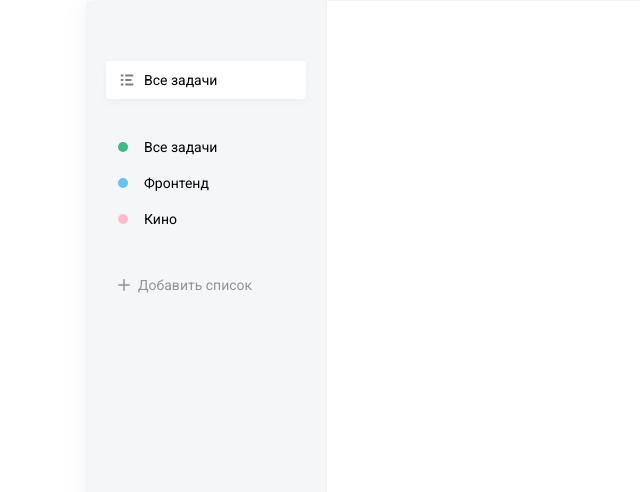
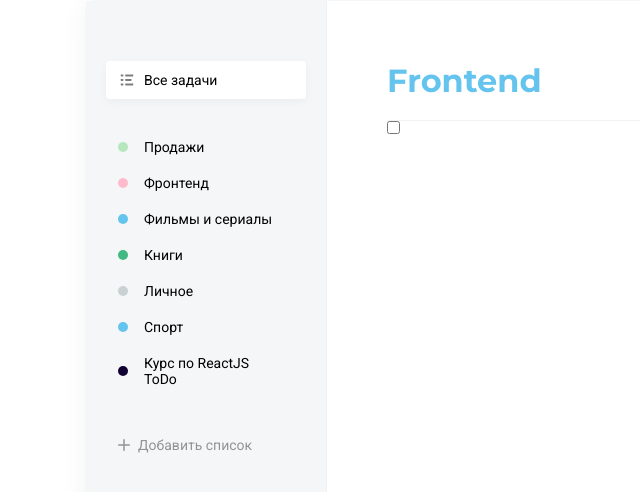
Before and after one commit to levensta/todo-app, a React (Create React App) app: page / in a window 1280 px wide. Shown: the part 134-626 px from the top of the page, without its empty margins (179-819 px from the left). Built offline with nearby package versions, Linux system fonts and the light colour scheme.

Commit message:
add Tasks component

```diff
--- a/public/index.html
+++ b/public/index.html
@@ -24,9 +24,14 @@
       work correctly both with client-side routing and a non-root public URL.
       Learn how to configure a non-root public URL by running `npm run build`.
     -->
+    <!--  Roboto  -->
 	<link rel="preconnect" href="https://fonts.googleapis.com">
 	<link rel="preconnect" href="https://fonts.gstatic.com" crossorigin>
 	<link href="https://fonts.googleapis.com/css2?family=Roboto:wght@400;500&display=swap" rel="stylesheet">
+    <!--  Montserrat Bold  -->
+    <link rel="preconnect" href="https://fonts.googleapis.com">
+    <link rel="preconnect" href="https://fonts.gstatic.com" crossorigin>
+    <link href="https://fonts.googleapis.com/css2?family=Montserrat:wght@700&display=swap" rel="stylesheet">
     <title>React App</title>
   </head>
   <body>
--- a/src/App.js
+++ b/src/App.js
@@ -1,13 +1,27 @@
-import React from "react";
+import React, { useState } from "react";
 // при указании папок, React будет искать в них index.jsx
 import List from "./components/List"
 import AddList from "./components/AddList"
+import Tasks from "./components/Tasks";
 
 import DB from "./assets/db.json";
 
 function App() {
 	// стейты в реакте позволяют обновлять даннные с переданными в них значениями
-	const [value, setValue] = React.useState("Hello World!");
+	const [lists, setLists] = useState(
+		DB.lists.map(item => {
+			item.color = DB.colors.filter(color => color.id === item.colorId)[0].name;
+			return item;
+		})
+	);
+
+	// мутировать состояния не очень хорошо, поэтому делаем глубокую копию
+	const onAddList = (obj) => {
+		// "spread" moment
+		// новый массив из lists + в конце добавляется объект obj
+		const newLists = [...lists, obj];
+		setLists(newLists);
+	};
 
 	return (
 		<div className="todo">
@@ -24,25 +38,17 @@ function App() {
 					]}
 				/>
 				<List
-					items={[
-						{
-							color: "green",
-							name: "Все задачи"
-						},
-						{
-							color: "blue",
-							name: "Фронтенд"
-						},
-						{
-							color: "pink",
-							name: "Кино"
-						}
-					]}
-					isRemovable={true}
+					items={lists}
+					onRemove={list => {
+						console.log(list);
+					}}
+					isRemovable
 				/>
-				<AddList colors={DB.colors} />
+				<AddList onAdd={onAddList} colors={DB.colors} />
 			</div>
-			<div className="todo__tasks"></div>
+			<div className="todo__tasks">
+				<Tasks />
+			</div>
 		</div>
 		);
 	}
--- a/src/components/AddList/index.jsx
+++ b/src/components/AddList/index.jsx
@@ -5,10 +5,29 @@ import Badge from '../Badge';
 import closeSvg from "../../assets/img/close.svg"
 import "./AddList.scss"
 
-const AddList = ( {colors} ) => {
+const AddList = ( {colors, onAdd} ) => {
 	// значение по умолчанию – false
 	const [visiblePopup, setVisiblePopup] = useState(false);
 	const [selectedColor, selectColor] = useState(colors[0].id);
+	const [inputValue, setInputValue] = useState("");
+
+	const onClose = () => {
+		setVisiblePopup(false);
+		setInputValue("");
+		selectColor(colors[0].id);
+	}
+
+	const addList = () => {
+		if (!inputValue) {
+			alert("Введите название списка");
+			return ;
+		}
+		const color = colors.filter(c => c.id === selectedColor)[0].name;
+		// color здесь ключ и значение одновременно
+		onAdd({id: Math.random(), name: inputValue, color});
+		onClose();
+	}
+
 	return (
 		// react не может отрендерить сразу два элемента, поэтому им обязательно иметь родительский
 		// чтобы не плодить лишние div'ы внутри друг друга, можно использовать React.Fragment
@@ -31,12 +50,20 @@ const AddList = ( {colors} ) => {
 			{visiblePopup && (
 				<div className="add-list__popup">
 					<img
-						onClick={() => setVisiblePopup(false)}
+						onClick={onClose}
 						src={closeSvg}
 						alt="close icon"
 						className="add-list__popup-close-btn"
 					/>
-					<input className="field" type="text" placeholder="Название списка" />
+
+					<input
+						value={inputValue}
+						onChange={e => setInputValue(e.target.value)}
+						className="field"
+						type="text"
+						placeholder="Название списка"
+					/>
+
 					<div className="add-list__popup-colors">
 						{
 							colors.map(color => (
@@ -49,7 +76,7 @@ const AddList = ( {colors} ) => {
 							)
 						}
 					</div>
-					<button className="button">Добавить список</button>
+					<button onClick={addList} className="button">Добавить список</button>
 				</div>
 			)}
 		</div>
--- a/src/components/List/List.scss
+++ b/src/components/List/List.scss
@@ -1,4 +1,5 @@
 .list {
+	$self: &;
 	margin-bottom: 30px;
 
 	&__add-button {
@@ -9,12 +10,33 @@
 		}
 	}
 
-
 	li {
 		display: flex;
 		align-items: center;
 		padding: 10px 12px;
 		cursor: pointer;
+
+		// $self - это класс родителя, соответственно здесь
+		// li находит в себе __remove-icon
+		&:hover #{$self}__remove-icon {
+			opacity: 0.2;
+		}
+
+		#{$self}__remove-icon {
+			opacity: 0;
+
+			&:hover {
+				opacity: 0.8;
+			}
+		}
+
+		span {
+			flex: 1
+		}
+
+		&.hover {
+			background: rgba(255, 255, 255, 0.5);
+		}
 
 		&.active {
 			background: #FFFFFF;
--- a/src/components/List/index.jsx
+++ b/src/components/List/index.jsx
@@ -2,11 +2,20 @@ import React from "react";
 import classNames from "classnames";
 import Badge from "../Badge";
 
+import removeSvg from "../../assets/img/remove.svg";
 import "./List.scss";
 
 // здесь происходит деструкторизация объекта (пропса),
 // вытаскиваем свойства объекта в отдельные переменные
-const List = ({ items, isRemovable, onClick }) => {
+const List = ({ items, isRemovable, onClick, onRemove }) => {
+
+	const removeList = (item) => {
+		// confirm не является частью частью ES, эту ф-ию предоставляет браузерный API
+		if (window.confirm("Вы действительно хотите удалить список?")) {
+			onRemove(item);
+		}
+	}
+
 	return (
 		<ul onClick={onClick} className="list">
 			{
@@ -21,6 +30,14 @@ const List = ({ items, isRemovable, onClick }) => {
 							}
 						</i>
 						<span>{item.name}</span>
+						{isRemovable && (
+							<img
+								src={removeSvg}
+								className="list__remove-icon"
+								alt="remove icon"
+								onClick={() => removeList(item)}
+							/>
+						)}
 					</li>
 				))
 			}
--- /dev/null
+++ b/src/components/Tasks/Tasks.scss
@@ -0,0 +1,57 @@
+.tasks {
+	&__title {
+		font-family: Montserrat;
+		font-weight: bold;
+		font-size: 32px;
+		line-height: 39px;
+		color :#64C4ED;
+		padding-bottom: 20px;
+		border-bottom: 1px solid #f2f2f2;
+	}
+
+	&:hover {
+		img {
+			opacity: 0.2;
+		}
+	}
+
+	img {
+		opacity: 0;
+		cursor: pointer;
+		margin-left: 15px;
+
+		&:hover {
+			opacity: 0.8;
+		}
+	}
+
+	.checkbox {
+
+		.input {
+			display: none;
+		}
+
+		label {
+			cursor: pointer;
+			display: flex;
+			align-items: center;
+			justify-content: center;
+			border: 2px solid #e8e8e8;
+			border-radius: 30px;
+			width: 20px;
+			height: 20px;
+
+			svg {
+				position: relative;
+				left: 1px;
+			}
+		}
+
+		// сосдений элемент input справа,
+		// при условии, что чекбокс нажат
+		input:checked + label {
+			background-color: #4DD599;
+			border-color: #4DD599;
+		}
+	}
+}
--- /dev/null
+++ b/src/components/Tasks/index.jsx
@@ -0,0 +1,28 @@
+import React from "react";
+
+import editSvg from "../../assets/img/edit.svg"
+import "./Tasks.scss";
+
+const Tasks = () => {
+	return (
+		<div className="tasks">
+			<h2 className={"tasks__title"}>
+				Frontend
+				<img src={editSvg} alt="edit icon" />
+			</h2>
+			<div className="task__items">
+				{/* имитация чекбокса на отдельный элемент */}
+				<div className="checkbox">
+					<input id="check" type="checkbox"/>
+				</div>
+				<label htmlFor="check" >
+					<svg width="11" height="8" viewBox="0 0 11 8" fill="none" xmlns="http://www.w3.org/2000/svg">
+						<path d="M9.29999 1.20001L3.79999 6.70001L1.29999 4.20001" stroke="white" stroke-width="1.5" stroke-linecap="round" stroke-linejoin="round"/>
+					</svg>
+				</label>
+			</div>
+		</div>
+	);
+}
+
+export default Tasks;
--- a/src/index.scss
+++ b/src/index.scss
@@ -12,7 +12,6 @@
 
 	-webkit-font-smoothing: antialiased;
 	-moz-osx-font-smoothing: grayscale;
-
 }
 
 body {
@@ -20,6 +19,7 @@ body {
 }
 
 .todo {
+	display: flex;
 	// центрируем блок
 	position: absolute;
 	top: 50%;
@@ -39,6 +39,11 @@ body {
 		height: calc(100% - 120px);
 		border-right: 1px solid #f1f1f1;
 		padding: 60px 20px;
+	}
+
+	&__tasks {
+		flex: 1;
+		padding: 60px;
 	}
 }
 
```
Also changed, not shown: 1 other file (tests, documents, lock files or other folders).
